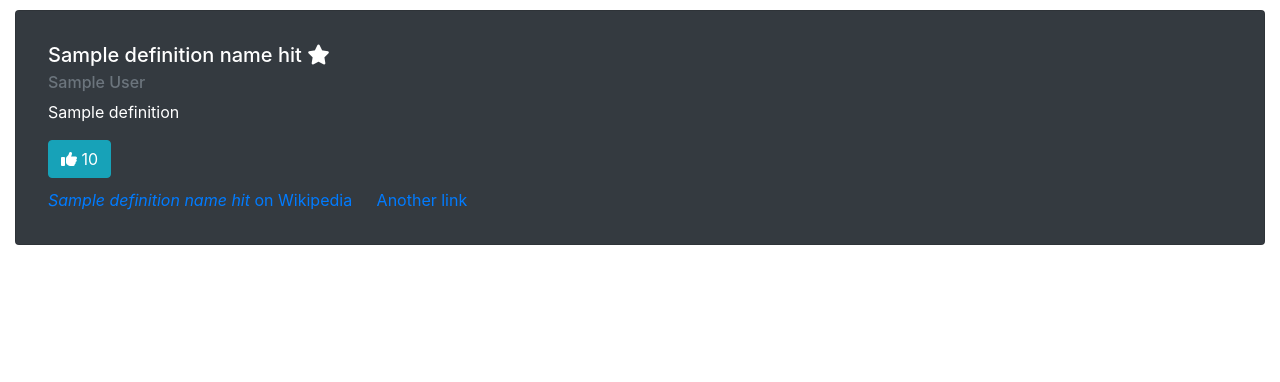
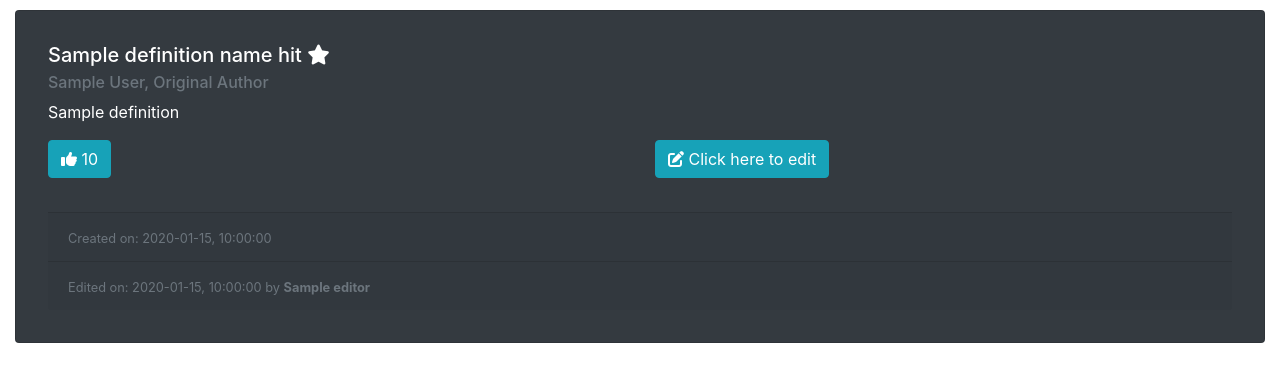
Before and after one commit to scottymcandrew/space-wiki, a Flask app: template templates/search_results.html in a window 1280 px wide. Shown: the part 138-520 px from the top of the page. Run offline with Flask 2, Linux system fonts and the light colour scheme; the template is opened without the code that fills it: most values are stand-ins (such as "Sample title", 1, 10 or a date in 2020); some libraries are stand-ins or nearby versions.

Commit message:
Updated formatting on search and main page. Added if conditional to mark top definitions with star icon

```diff
--- a/templates/search_results.html
+++ b/templates/search_results.html
@@ -4,23 +4,39 @@
         {% for d in definition_name_hits %}
             <div class="card text-white bg-dark">
                 <div class="card-body">
-                    <h5 class="card-title">{{ d.definition_name }}
-                        {% if d.top_definition %}
-                            <i class="fas fa-star"></i>
-                        {% endif %}
-                    </h5>
-                    <h6 class="card-subtitle mb-2 text-muted">{{ d.author }}</h6>
+                    <h5 class="card-title">{{ d.definition_name }} {% if d.top_definition %}
+                            <i class="fas fa-star"></i>{% endif %}</h5>
+                    <h6 class="card-subtitle mb-2 text-muted">{{ d.author }}, Original Author</h6>
                     <p class="card-text">{{ d.definition }}</p>
-                    <div class="card-links-container">
+                    <div class="card-links-container row">
+                        <div class="col">
                             <form id="vote-form" action="{{ url_for('add_vote', def_id=d._id) }}" method="post">
                                 <input type="hidden" id="def_id" name="def_id" value={{ d._id }}>
                                 <button type="submit" class="btn btn-info"><i class="fas fa-thumbs-up"></i>
                                     {{ d.votes }}</button>
                             </form>
-                        <a href="https://en.wikipedia.org/wiki/{{ d.definition_name }}" target="_blank"
-                           class="card-link"><em>{{ d.definition_name }}</em> on Wikipedia</a>
-                        <a href="#" class="card-link">Another link</a>
                         </div>
+                        <div class="col">
+                            <div class="edit-container">
+                                <a href="{{ url_for('edit_definition', def_id=d._id) }}">
+                                    <button class="btn btn-info"><i class="fas fa-edit"></i> Click here to edit</button>
+                                </a>
+                            </div>
+                        </div>
+                    </div>
+                    <br>
+                    <div class="card-footer">
+                        <small class="card-subtitle mb-2 text-muted footer-date">Created
+                            on: {{ d.date.strftime('%Y-%m-%d, %H:%M:%S') }}</small>
+                    </div>
+                    {% if d.updated_when %}
+                        <div class="card-footer">
+                            <small class="card-subtitle mb-2 text-muted footer-updated">
+                                Edited on: {{ d.updated_when.strftime('%Y-%m-%d, %H:%M:%S') }} by
+                                <strong>{{ d.editor }}</strong>
+                            </small>
+                        </div>
+                    {% endif %}
                 </div>
             </div>
         {% endfor %}
@@ -28,17 +44,25 @@
         {% for d in definition_name_hits %}
             <div class="card text-white bg-dark">
                 <div class="card-body">
-                    <h5 class="card-title">{{ d.definition_name }}</h5>
+                    <h5 class="card-title">{{ d.definition_name }} {% if d.top_definition %}
+                            <i class="fas fa-star"></i>{% endif %}</h5>
                     <h6 class="card-subtitle mb-2 text-muted">{{ d.author }}, Original Author</h6>
                     <p class="card-text">{{ d.definition }}</p>
-                    <div class="card-links-container">
+                    <div class="card-links-container row">
+                        <div class="col">
                             <form id="vote-form" action="{{ url_for('add_vote', def_id=d._id) }}" method="post">
                                 <input type="hidden" id="def_id" name="def_id" value={{ d._id }}>
                                 <button type="submit" class="btn btn-info"><i class="fas fa-thumbs-up"></i>
                                     {{ d.votes }}</button>
                             </form>
-                        <a href="https://en.wikipedia.org/wiki/{{ d.definition_name }}" target="_blank"
-                           class="card-link"><em>{{ d.definition_name }}</em> on Wikipedia</a>
+                        </div>
+                        <div class="col">
+                            <div class="edit-container">
+                                <a href="{{ url_for('edit_definition', def_id=d._id) }}">
+                                    <button class="btn btn-info"><i class="fas fa-edit"></i> Click here to edit</button>
+                                </a>
+                            </div>
+                        </div>
                     </div>
                     <br>
                     <div class="card-footer">
```
Also changed, not shown: templates/space.html (+5 -3 lines). Lines whose indentation alone changed are shown as unchanged.
